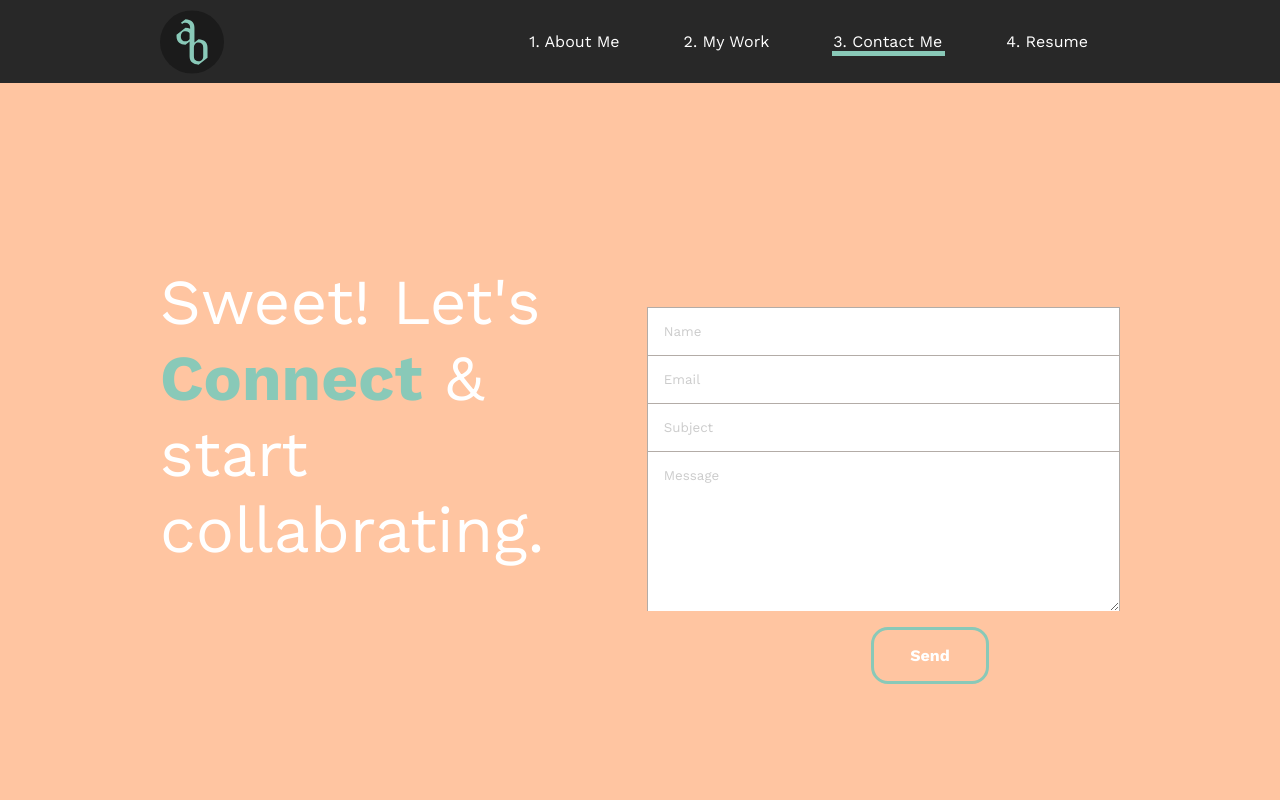
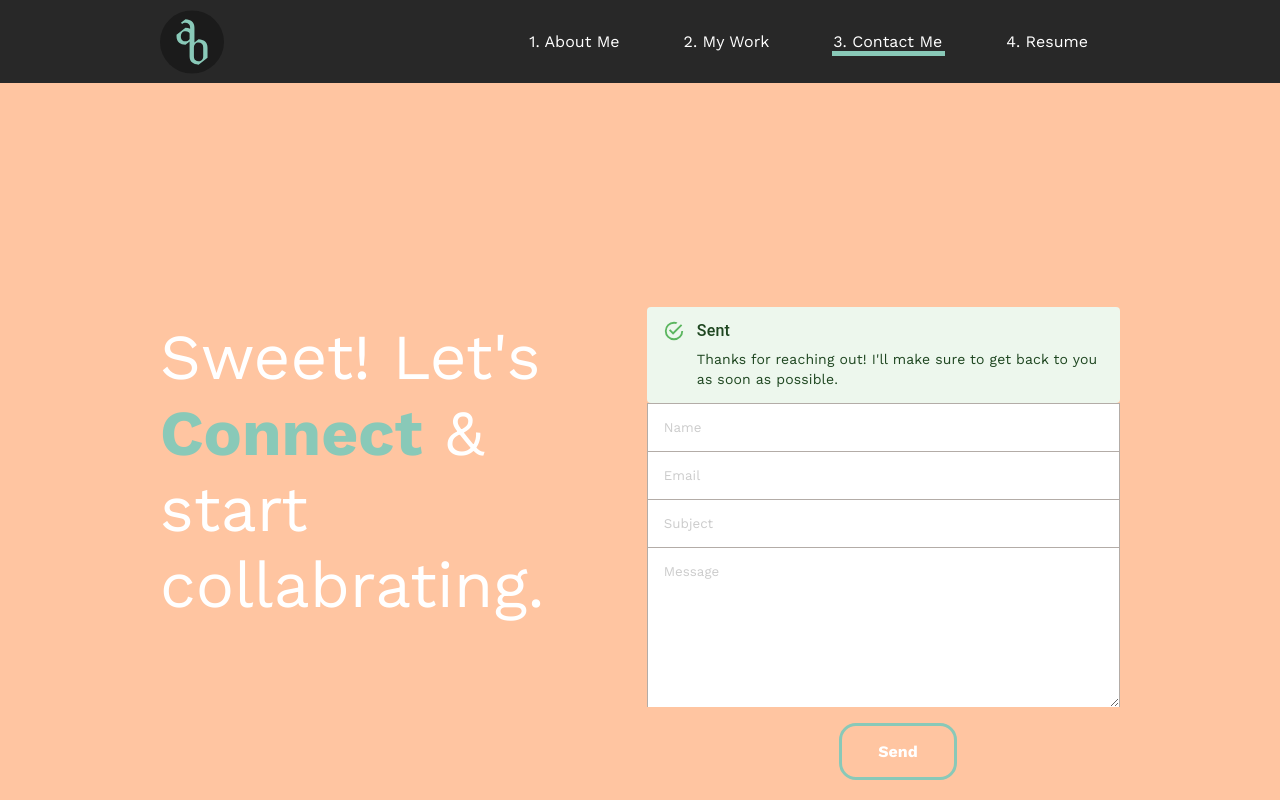
Before and after one commit to alanbedoya/portfolio2, a React (Create React App) app: page /contact in a window 1280 px wide. Shown: the top 800 px of the page. Built offline with nearby package versions, Linux system fonts and the light colour scheme.

Commit message:
Adding my updated resume and working on for verfication.

```diff
--- a/package.json
+++ b/package.json
@@ -3,6 +3,8 @@
   "version": "0.1.0",
   "private": true,
   "dependencies": {
+    "@material-ui/core": "^4.11.3",
+    "@material-ui/lab": "^4.0.0-alpha.57",
     "@testing-library/jest-dom": "^5.11.5",
     "@testing-library/react": "^11.1.1",
     "@testing-library/user-event": "^12.2.0",
--- a/src/pages/contactMe.js
+++ b/src/pages/contactMe.js
@@ -4,26 +4,26 @@ import styled from 'styled-components';
 import Scroll from '../components/scroll';
 import { motion } from 'framer-motion';
 import { pageAnimation } from '../animation';
+import { Alert, AlertTitle } from '@material-ui/lab';
 
 const contactMe = () => {
   function sendEmail(e) {
     e.preventDefault();
 
-    emailjs
-      .sendForm(
-        'service_jge6zqn',
-        'template_r2pup3n',
-        e.target,
-        'user_IHkaIHKa0LQ3fvjkPzRC5'
-      )
-      .then(
-        (result) => {
-          console.log(result.text);
-        },
-        (error) => {
-          console.log(error.text);
-        }
-      );
+    emailjs.sendForm(
+      'service_jge6zqn',
+      'template_r2pup3n',
+      e.target,
+      'user_IHkaIHKa0LQ3fvjkPzRC5'
+    );
+    // .then(
+    //   (result) => {
+    //     console.log(result.text);
+    //   },
+    //   (error) => {
+    //     console.log(error.text);
+    //   }
+    // );
     e.target.reset();
   }
 
@@ -42,11 +42,16 @@ const contactMe = () => {
         </h2>
       </div>
       <form className='contact-form' onSubmit={sendEmail}>
+        <Alert severity='success'>
+          <AlertTitle>Sent</AlertTitle>
+          Thanks for reaching out! I'll make sure to get back to you as soon as
+          possible.
+        </Alert>
         <input type='text' name='name' placeholder='Name' required />
         <input type='email' name='email' placeholder='Email' />
         <input type='text' name='subject' placeholder='Subject' />
         <textarea name='message' placeholder='Message' />
-        <button type='submit'>Send</button>
+        <button type='submit'> Send </button>
       </form>
       <Scroll />
     </StyledContact>
@@ -111,13 +116,13 @@ const StyledContact = styled(motion.div)`
     }
 
     button {
-      display: flex;
       font-size: 1rem;
       justify-content: center;
       align-items: center;
       width: 25%;
       margin-top: 2vh;
-      margin-left: 28vh;
+      margin-left: 24vh;
+      margin-bottom: 2vh;
     }
   }
 `;
```
Also changed, not shown: 2 other files (tests, documents, lock files or other folders).
